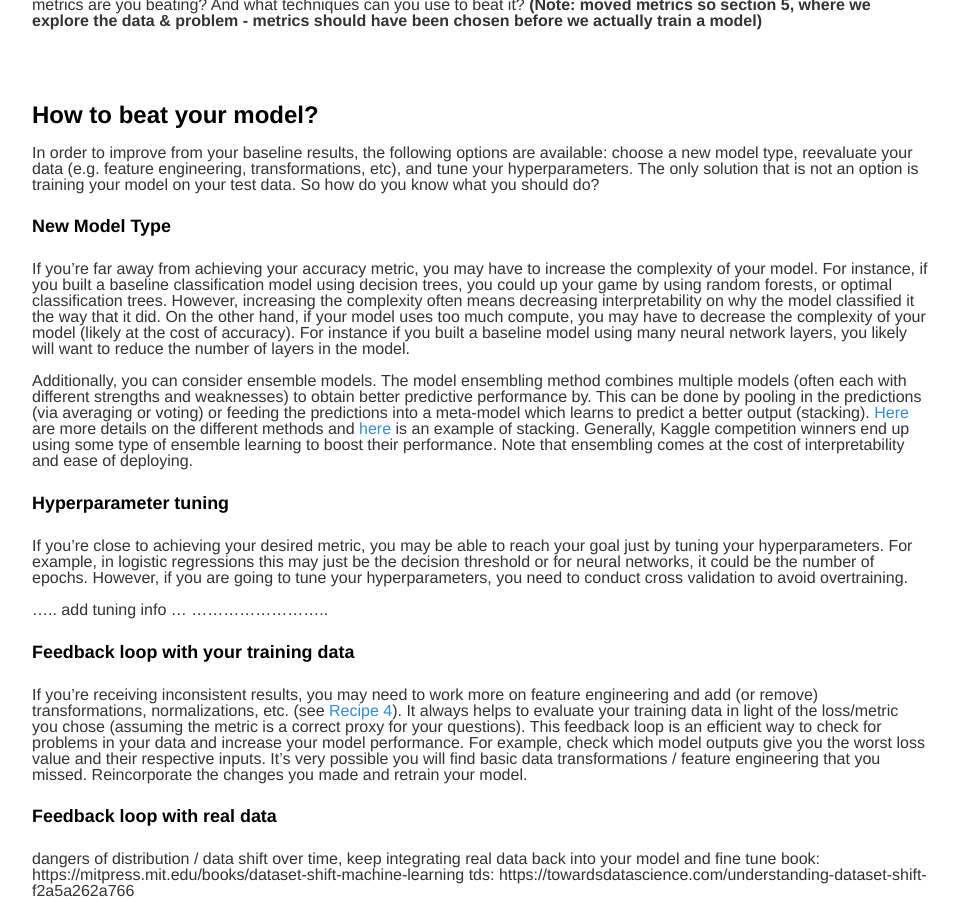
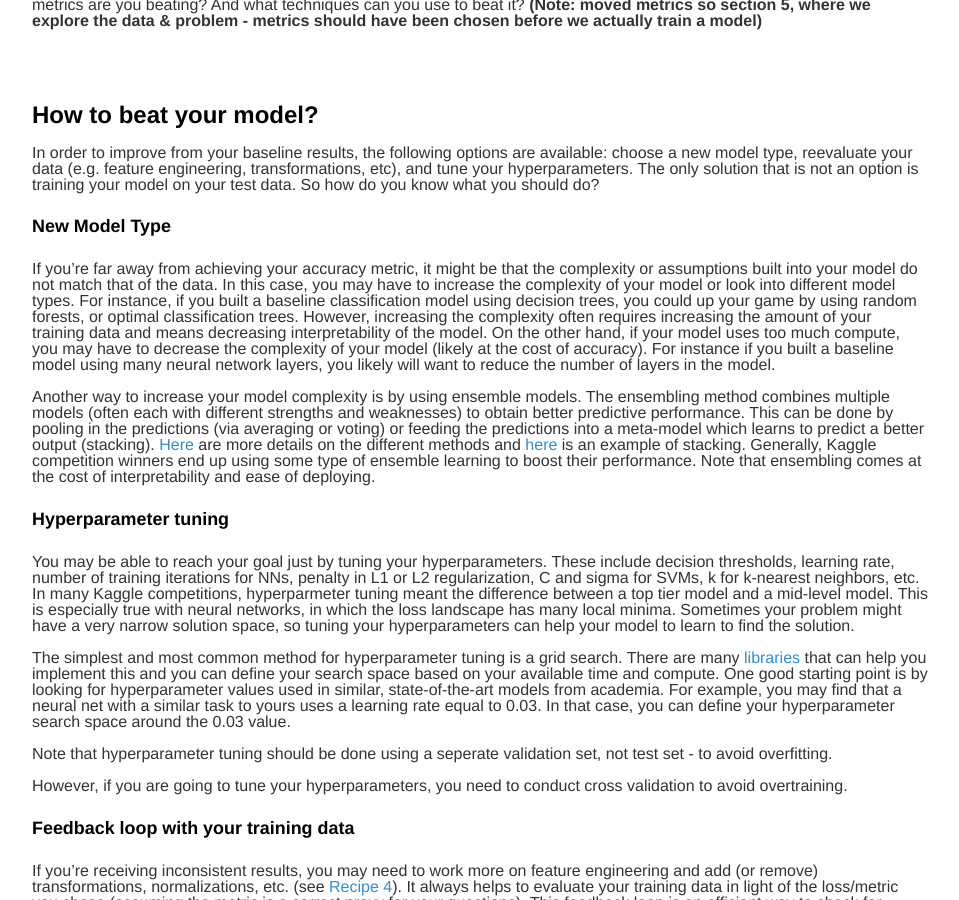
Before and after one commit to datasciencecookbook/datasciencecookbook.github.io, a Jekyll site: the page built from _posts/2021-09-09-Recipe-9.md, in a window 1280 px wide and 900 px high, scrolled down 196 px. Shown: the whole window, without its empty margins (160-1119 px from the left). Built offline with Jekyll 4.4.1, drawn with Linux system fonts in a browser that asks for light colours.

Commit message:
added to hyperparameter tuning

```diff
--- a/_posts/2021-09-09-Recipe-9.md
+++ b/_posts/2021-09-09-Recipe-9.md
@@ -12,17 +12,19 @@ In order to improve from your baseline results, the following options are availa
 
 #### New Model Type
 
-If you’re far away from achieving your accuracy metric, you may have to increase the complexity of your model. For instance, if you built a baseline classification model using decision trees, you could up your game by using random forests, or optimal classification trees. However, increasing  the complexity often means decreasing interpretability on why the model classified it the way that it did. On the other hand, if your model uses too much compute,  you may have to decrease the complexity of your model (likely at the cost of accuracy).  For instance if you built a baseline model using many neural network layers, you likely will want to reduce the number of layers in the model.
+If you’re far away from achieving your accuracy metric, it might be that the complexity or assumptions built into your model do not match that of the data. In this case, you may have to increase the complexity of your model or look into different model types. For instance, if you built a baseline classification model using decision trees, you could up your game by using random forests, or optimal classification trees. However, increasing  the complexity often requires increasing the amount of your training data and means decreasing interpretability of the model. On the other hand, if your model uses too much compute, you may have to decrease the complexity of your model (likely at the cost of accuracy).  For instance if you built a baseline model using many neural network layers, you likely will want to reduce the number of layers in the model.
 
-Additionally, you can consider ensemble models. The model ensembling method combines multiple models (often each with different strengths and weaknesses) to obtain better predictive performance by. This can be done by pooling in the predictions (via averaging or voting) or feeding the predictions into a meta-model which learns to predict a better output (stacking). [Here](https://towardsdatascience.com/ensemble-learning-stacking-blending-voting-b37737c4f483) are more details on the different methods and [here](https://machinelearningmastery.com/stacking-ensemble-machine-learning-with-python/) is an example of stacking. Generally, Kaggle competition winners end up using some type of ensemble learning to boost their performance. Note that ensembling comes at the cost of interpretability and ease of deploying.
+Another way to increase your model complexity is by using ensemble models. The ensembling method combines multiple models (often each with different strengths and weaknesses) to obtain better predictive performance. This can be done by pooling in the predictions (via averaging or voting) or feeding the predictions into a meta-model which learns to predict a better output (stacking). [Here](https://towardsdatascience.com/ensemble-learning-stacking-blending-voting-b37737c4f483) are more details on the different methods and [here](https://machinelearningmastery.com/stacking-ensemble-machine-learning-with-python/) is an example of stacking. Generally, Kaggle competition winners end up using some type of ensemble learning to boost their performance. Note that ensembling comes at the cost of interpretability and ease of deploying.
 
 #### Hyperparameter tuning
 
-If you’re close to achieving your desired metric, you may be able to reach your goal just by tuning your hyperparameters. For example, in logistic regressions this may just be the decision threshold or for neural networks, it could be the number of epochs.  However,  if you are going to tune your hyperparameters, you need to conduct cross validation to avoid overtraining.
+You may be able to reach your goal just by tuning your hyperparameters. These include decision thresholds, learning rate, number of training iterations for NNs, penalty in L1 or L2 regularization, C and sigma for SVMs, k for k-nearest neighbors, etc. In many Kaggle competitions, hyperparmeter tuning meant the difference between a top tier model and a mid-level model. This is especially true with neural networks, in which the loss landscape has many local minima. Sometimes your problem might have a very narrow solution space, so tuning your hyperparameters can help your model to learn to find the solution.
 
-..... add tuning info ...
-..........................
+The simplest and most common method for hyperparameter tuning is a grid search. There are many [libraries](https://scikit-learn.org/stable/modules/generated/sklearn.model_selection.GridSearchCV.html) that can help you implement this and you can define your search space based on your available time and compute. One good starting point is by looking for hyperparameter values used in similar, state-of-the-art models from academia. For example, you may find that a neural net with a similar task to yours uses a learning rate equal to 0.03. In that case, you can define your hyperparameter search space around the 0.03 value.
 
+Note that hyperparameter tuning should be done using a seperate validation set, not test set - to avoid overfitting.
+
+However,  if you are going to tune your hyperparameters, you need to conduct cross validation to avoid overtraining.
 
 #### Feedback loop with your training data
 
```
